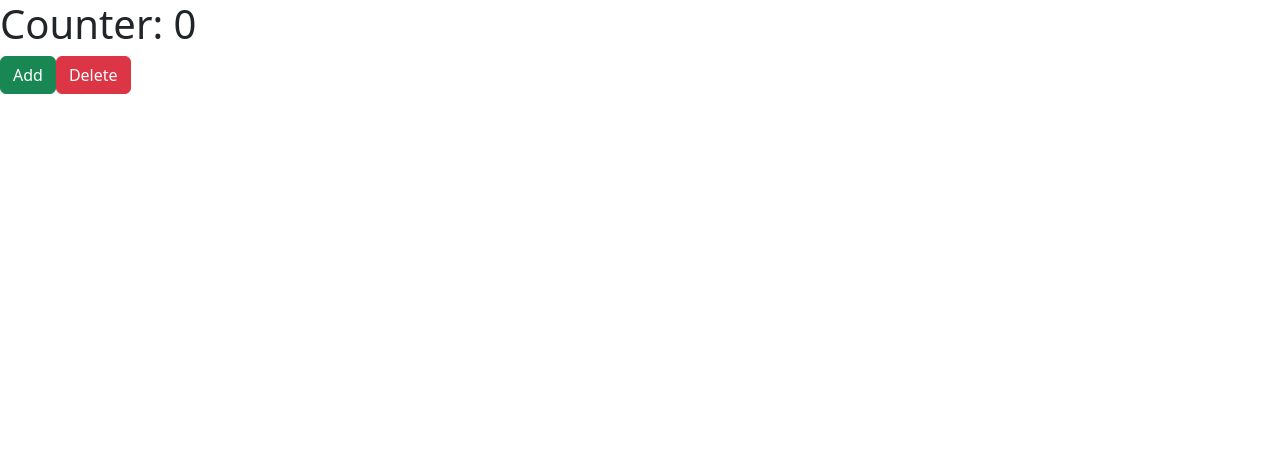
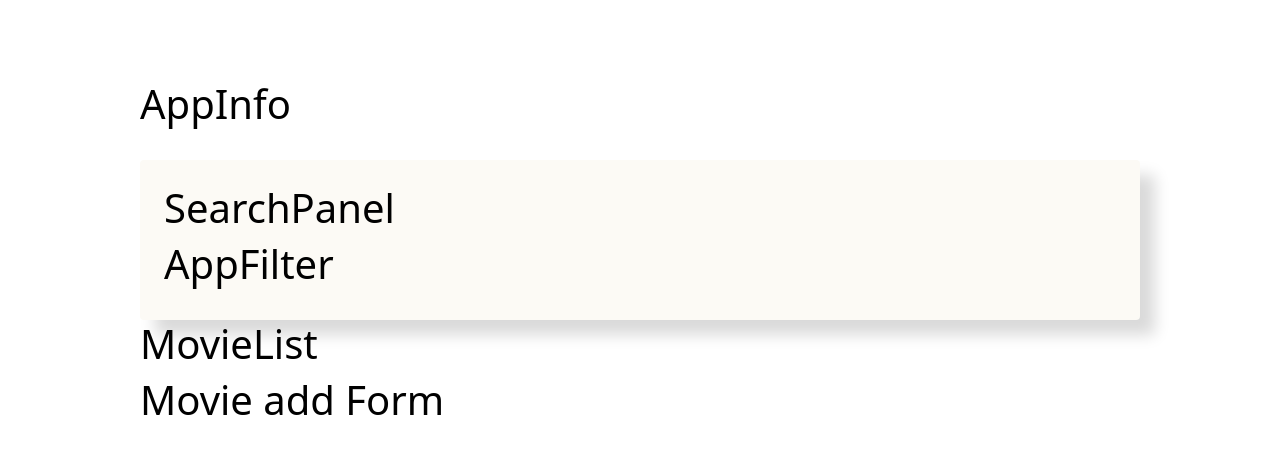
Before and after one commit to HojiakbarSultonov/VueJS, a Vue app: page / in a window 1280 px wide. Shown: the top 454 px of the page. Built offline with nearby package versions, Linux system fonts and the light colour scheme.

Commit message:
added components

```diff
--- a/index.html
+++ b/index.html
@@ -5,7 +5,8 @@
     <link rel="icon" href="/favicon.ico">
     <meta name="viewport" content="width=device-width, initial-scale=1.0">
     <link href="https://cdn.jsdelivr.net/npm/bootstrap@5.3.0-alpha3/dist/css/bootstrap.min.css" rel="stylesheet"/>
-    <title>Vite App</title>
+    <link rel="stylesheet" href="https://cdnjs.cloudflare.com/ajax/libs/font-awesome/6.4.0/css/all.min.css">
+    <title>Hoji | Vue</title>
   </head>
   <body>
     <div id="app"></div>
--- a/src/App.vue
+++ /dev/null
@@ -1,27 +0,0 @@
-<template>
-  <div>
-      <h1>Counter: {{counter}}</h1>
-      <div class="d-flex">
-          <button @click="onIncrement" class="btn btn-success">Add</button>
-          <button @click="onDecrement" class="btn btn-danger">Delete</button>
-      </div>
-  </div>
-</template>
-
-<script>
-  export default {
-      data(){
-          return {
-              counter:0
-          }
-      },
-      methods:{
-          onIncrement(){
-              this.counter +=1
-          },
-          onDecrement(){
-              this.counter -=1
-          },
-      }
-  }
-</script>
--- /dev/null
+++ b/src/components/App/App.vue
@@ -0,0 +1,55 @@
+<template>
+<div class="app">
+   <div class="content">
+       <AppInfo/>
+       <div class="search-panel">
+        <SearchPanel/>
+           <AppFilter/>
+       </div>
+       <MovieList/>
+       <MovieAddForm/>
+   </div>
+</div>
+
+</template>
+
+<script>
+
+import AppInfo from "@/components/appInfo/AppInfo.vue";
+import SearchPanel from "@/components/searchPanel/SearchPanel.vue";
+import AppFilter from "@/components/appFilter/AppFilter.vue";
+import MovieList from "@/components/movieList/MovieList.vue";
+import MovieAddForm from "@/components/movieAddForm/MovieAddForm.vue";
+
+export  default {
+    components:{
+        MovieAddForm,
+        MovieList,
+        AppFilter,
+        SearchPanel,
+        AppInfo
+    }
+}
+
+</script>
+
+<style>
+.app{
+    height: 100vh;
+    color: black;
+}
+.content{
+    width: 1000px;
+    min-height: 700px;
+    background-color: #fff;
+    margin: 0 auto;
+    padding: 5rem 0;
+}
+.search-panel{
+    margin-top: 2rem;
+    padding: 1.5rem;
+    background-color: #fcfaf5;
+    border-radius: 4px;
+    box-shadow: 15px 15px 15px rgba(0, 0, 0, 0.15);
+}
+</style>
--- /dev/null
+++ b/src/components/appFilter/AppFilter.vue
@@ -0,0 +1,15 @@
+<template>
+  <div>
+      <h1>AppFilter</h1>
+  </div>
+</template>
+
+<script>
+export default {
+    name: "AppFilter"
+}
+</script>
+
+<style scoped>
+
+</style>
--- /dev/null
+++ b/src/components/appInfo/AppInfo.vue
@@ -0,0 +1,13 @@
+<template>
+  <h1>AppInfo</h1>
+</template>
+
+<script>
+export default {
+    name: "AppInfo"
+}
+</script>
+
+<style scoped>
+
+</style>
--- /dev/null
+++ b/src/components/movieAddForm/MovieAddForm.vue
@@ -0,0 +1,15 @@
+<template>
+  <div>
+      <h1>Movie add Form</h1>
+  </div>
+</template>
+
+<script>
+export default {
+    name: "MovieAddForm"
+}
+</script>
+
+<style scoped>
+
+</style>
--- /dev/null
+++ b/src/components/movieList/MovieList.vue
@@ -0,0 +1,13 @@
+<template>
+      <h1>MovieList</h1>
+</template>
+
+<script>
+export default {
+    name: "MovieList"
+}
+</script>
+
+<style scoped>
+
+</style>
--- /dev/null
+++ b/src/components/searchPanel/SearchPanel.vue
@@ -0,0 +1,17 @@
+<template>
+  <div>
+      <h1>
+         SearchPanel
+      </h1>
+  </div>
+</template>
+
+<script>
+export default {
+    name: "SearchPanel"
+}
+</script>
+
+<style scoped>
+
+</style>
--- a/src/main.js
+++ b/src/main.js
@@ -1,6 +1,5 @@
 import { createApp } from 'vue'
-import App from './App.vue'
-
+import  App from '@/components/App/App.vue'
 
 const app = createApp(App)
 
```
Also changed, not shown: src/components/style.css (added).
